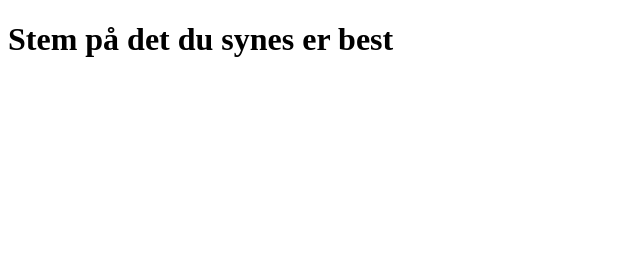
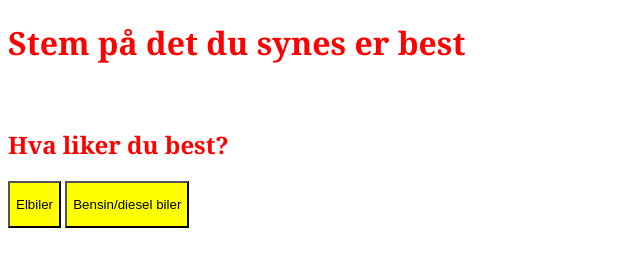
Before and after one commit to Tobbelure/Skoleprosjekt, a website: page index.html in a window 1280 px wide. Shown: the whole page, without its empty margins (0-640 px from the left). Drawn offline with Linux system fonts and the light colour scheme.

Commit message:
Add express and sqlite3

```diff
--- a/index.html
+++ b/index.html
@@ -3,9 +3,17 @@
   <head>
     <meta charset="UTF-8" />
     <meta name="viewport" content="width=device-width, initial-scale=1.0" />
+    <link rel="stylesheet" href="style.css" />
     <title>Stem</title>
   </head>
   <body>
-    <h1>Stem på det du synes er best</h1>
+    <div class="Valg">
+      <h1>Stem på det du synes er best</h1>
+      <br />
+      <h2>Hva liker du best?</h2>
+      <button><p>Elbiler</p></button>
+      <button><p>Bensin/diesel biler</p></button>
+    </div>
+    <script src="script.js"></script>
   </body>
 </html>
--- /dev/null
+++ b/package.json
@@ -0,0 +1,6 @@
+{
+  "dependencies": {
+    "express": "^4.18.2",
+    "sqlite3": "^5.1.7"
+  }
+}
--- a/style.css
+++ b/style.css
@@ -0,0 +1,12 @@
+body {
+  background-color: white;
+}
+
+.Valg {
+  font-family: Georgia, "Times New Roman", Times, serif;
+  color: red;
+}
+
+button {
+  background-color: yellow;
+}
```
Also changed, not shown: README.md, 3 other files.
